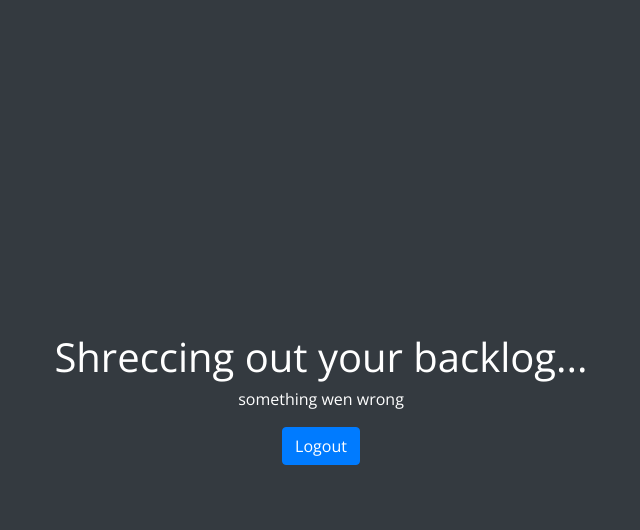
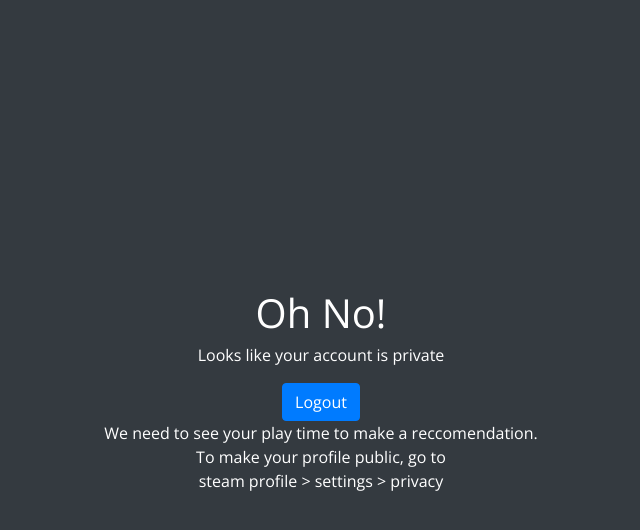
Before and after one commit to hamishivi/shrec, a Python web app: template app/templates/loading.html in a window 1280 px wide. Shown: the top 530 px of the page, without its empty margins (319-959 px from the left). Run offline with Jinja, Linux system fonts and the light colour scheme; the template is opened without the code that fills it, so the values that code supplies are empty; some libraries are stand-ins or nearby versions.

Commit message:
dealt with private accounts

```diff
--- a/app/templates/loading.html
+++ b/app/templates/loading.html
@@ -25,7 +25,13 @@ window.addEventListener('load', () => {
 			).then(() => card.removeClass('d-none'))
 		})
 	}).fail(() => {
-		$('#description').text('something wen wrong')
+		$('#heading').text('Oh No!')
+		$('#description').text('Looks like your account is private')
+		$('.container').append(`
+			<p>We need to see your play time to make a reccomendation.<br>
+			To make your profile public, go to<br>
+			steam profile > settings > privacy</p>
+		`)
 	}).always(() => {
 		let loader = $('.loader')
 		loader.removeClass('loader')
--- a/app/user_info.py
+++ b/app/user_info.py
@@ -45,6 +45,8 @@ def fetch_owned_games(steam_id):
     try:
         return cache.get(owned_games_url(steamid=steam_id)).json()['response']['games']
     except KeyError:
+        # invalidate cache so we make new request when user retry
+        cache.get.cache_clear()
         raise PrivateAccount(steam_id)
 
 def fetch_friends(steam_id):
```
